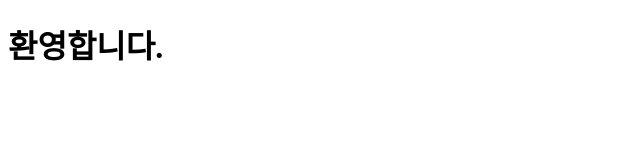
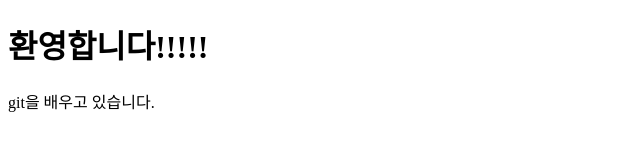
Before and after one commit to ChoiInBum/remote, a plain HTML site: page index.html in a window 1280 px wide. Shown: the whole page, without its empty margins (0-640 px from the left). Drawn offline with Linux system fonts and the light colour scheme.

Commit message:
index.html 일부 수정

```diff
--- a/index.html
+++ b/index.html
@@ -5,6 +5,7 @@
     <title>Welcome</title>
   </head>
   <body>
-    <h1>환영합니다.</h1>
+    <h1>환영합니다!!!!!</h1>
+    <p>git을 배우고 있습니다.</p>
   </body>
 </html>
```
